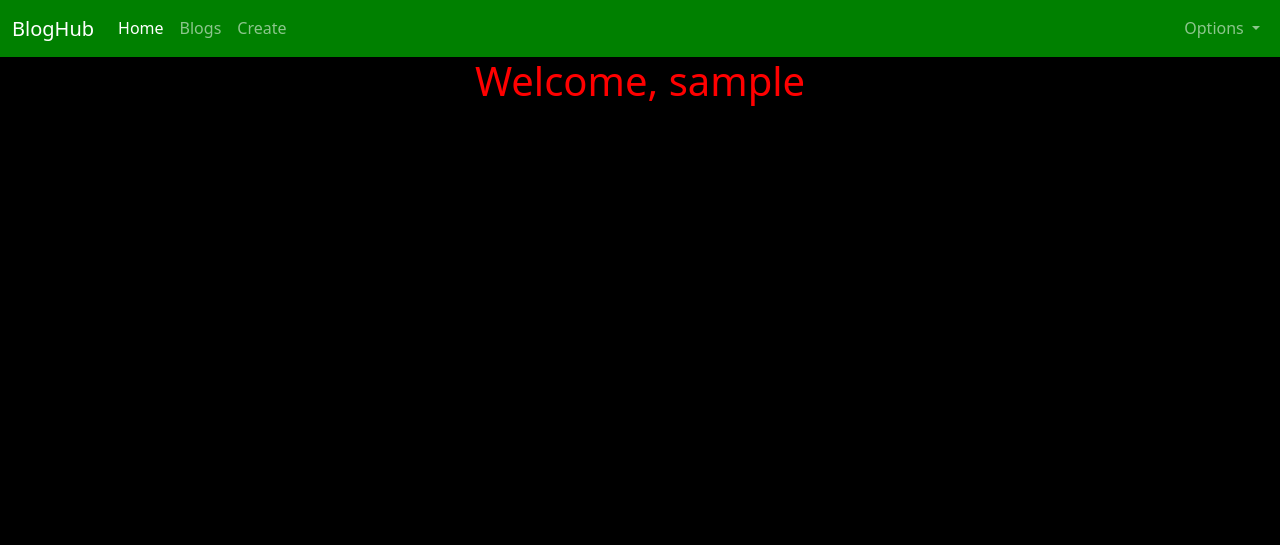
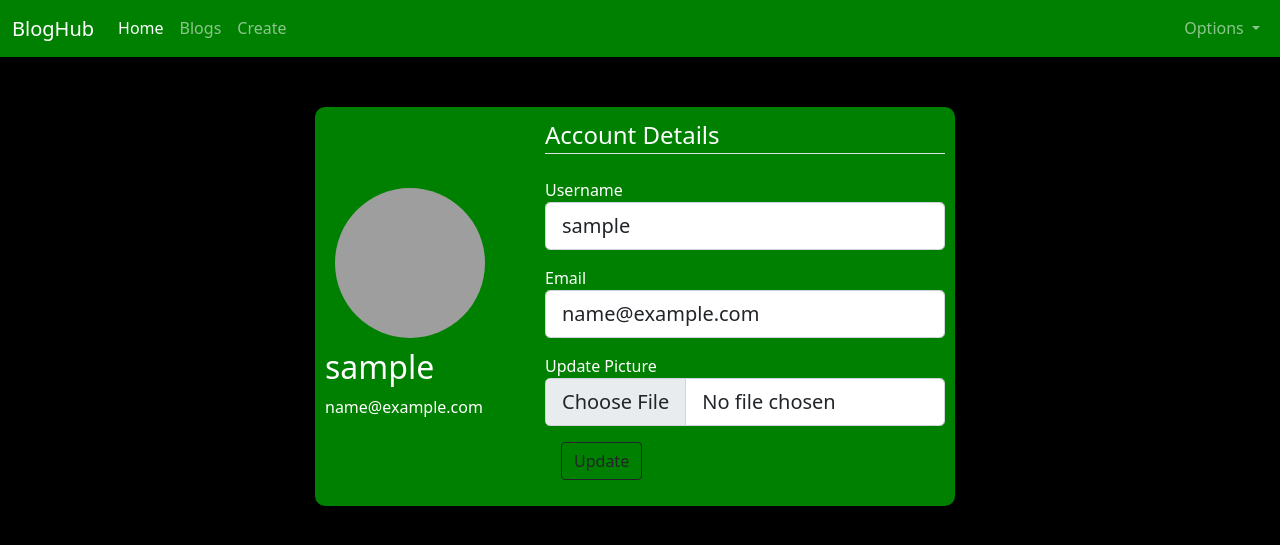
Before and after one commit to shubham-purohit/Blog-App, a Flask app: page /account in a window 1280 px wide. Shown: the top 545 px of the page. Run offline with Flask 2, Linux system fonts and the light colour scheme; the visitor is signed in with stand-in values (Sample User, id 1); data comes from the database, SQL or seed files in the repository; some libraries are stand-ins or nearby versions; grey boxes are pictures that could not be loaded.

Commit message:
Account page updated and picture upload added

```diff
--- a/Flask_Blog/flaskblog/forms.py
+++ b/Flask_Blog/flaskblog/forms.py
@@ -1,4 +1,6 @@
 from flask_wtf import FlaskForm
+from flask_wtf.file import FileField, FileAllowed
+from flask_login import current_user
 from wtforms import StringField, PasswordField, SubmitField, BooleanField
 from wtforms.validators import DataRequired, Length, Email, EqualTo, ValidationError
 from .models import User
@@ -28,3 +30,23 @@ class LoginForm(FlaskForm):
     password = PasswordField('Password', validators=[DataRequired()])
     remember = BooleanField('Remember me')
     submit = SubmitField('Login')
+
+
+class AccountUpdateForm(FlaskForm):
+    username = StringField('Username', validators=[DataRequired(), Length(min=8, max=20)])
+    email = StringField('Email', validators=[DataRequired(), Email()])
+    picture = FileField('Update Picture', validators=[FileAllowed(['jpeg', 'jpg', 'png'])])
+
+    submit = SubmitField('Update')
+
+    def validate_username(self, username):
+        if username.data != current_user.username:
+            user = User.query.filter_by(username=username.data).first()
+            if user:
+                raise ValidationError('Usename is already taken')
+
+    def validate_email(self, email):
+        if email.data != current_user.email:
+            user = User.query.filter_by(email=email.data).first()
+            if user:
+                raise ValidationError('Email is already registered')
--- a/Flask_Blog/flaskblog/routes.py
+++ b/Flask_Blog/flaskblog/routes.py
@@ -1,9 +1,12 @@
+import os
+import secrets
+from PIL import Image
 from flask import render_template, url_for, flash, redirect, request
 from flask_login import login_user, current_user, logout_user, login_required
 
 from . import app, db, bcrypt
 from .models import User
-from .forms import RegistrationForm, LoginForm
+from .forms import RegistrationForm, LoginForm, AccountUpdateForm
 
 
 posts = [
@@ -101,7 +104,34 @@ def logout_page():
     return redirect(url_for('login_page'))
 
 
+def save_picture(picture_data):
+    random_hex = secrets.token_hex(8)
+    _, picture_ext = os.path.splitext(picture_data.filename)
+    picture_name = random_hex + picture_ext
+    picture_path = os.path.join(app.root_path, 'static/profile_pics' , picture_name)
+    # output_size = (125, 125)
+    # image = Image.open(picture_data)
+    # image.thumbnail(output_size)
+    # image.save(picture_path)
+    picture_data.save(picture_path)
+    return picture_name
+
+
 @app.route("/account", methods=['GET', 'POST'])
 @login_required
 def account_page():
-    return render_template('account.html', title='Account')
+    form = AccountUpdateForm()
+    if form.validate_on_submit():
+        if form.picture.data:
+            picture_name = save_picture(form.picture.data)
+            current_user.image_file = picture_name
+        current_user.username = form.username.data
+        current_user.email = form.email.data
+        db.session.commit()
+        flash('Account Updated!', 'success')
+        return redirect(url_for('account_page'))
+    elif request.method == 'GET':
+        form.username.data = current_user.username
+        form.email.data = current_user.email
+    image_file = url_for('static', filename='profile_pics/' + current_user.image_file)
+    return render_template('account.html', title='Account', image_file=image_file, form= form)
--- a/Flask_Blog/flaskblog/static/main.css
+++ b/Flask_Blog/flaskblog/static/main.css
@@ -21,7 +21,26 @@ body {
   text-align: left;
 }
 
+.content-section {
+    margin:50px 10px 0 0;
+    background:green;
+    width:50%;
+    padding: 10px;
+    border-radius: 10px;
+    display: inline-flex;
+    align-items: center;
+    text-align: left;
+}
 
+.media {
+margin-right:50px;
+}
+
+.account-img {
+    height:150px;
+    width:150px;
+    margin:10px;
+}
 
 .nav-item {
     border-bottom:green .5px solid
--- a/Flask_Blog/flaskblog/templates/account.html
+++ b/Flask_Blog/flaskblog/templates/account.html
@@ -1,6 +1,60 @@
 {% extends "layout.html" %}
 {% block content %}
 <div style="color:white;text-align:center">
-    <h1 style="color:red;">Welcome, {{current_user.username}}</h1>
+    <div class="content-section">
+        <div class="media">
+            <img class="rounded-circle account-img" src={{image_file}}>
+            <div class="media-body">
+                <h2 class="account-heading">{{current_user.username}}</h2>
+                <p>{{current_user.email}}</p>
+            </div>
+        </div>
+        <div>
+    <form method="POST" action="" enctype="multipart/form-data">
+        {{form.hidden_tag()}}
+        <fieldset class="form-group">
+            <legend class="border-bottom mb-4">Account Details</legend>
+            <div class="form-group" style="text-align:left">
+                {{ form.username.label(class="form-control-label")}}
+                {% if form.username.errors %}
+                    {{ form.username(class="form-control form-control-lg is-invalid")}}
+                    <div class="invalid-feedback">
+                        {% for error in form.username.errors %}
+                            <span>{{error}}</span>
+                        {% endfor %}
+                    </div>
+                {% else %}
+                    {{ form.username(class="form-control form-control-lg")}}
+                {% endif %}
+            </div>
+            <div class="form-group pt-3" style="text-align:left">
+                {{ form.email.label(class="form-control-label")}}
+                {% if form.email.errors %}
+                    {{ form.email(class="form-control form-control-lg is-invalid")}}
+                    <div class="invalid-feedback">
+                        {% for error in form.email.errors %}
+                            <span>{{error}}</span>
+                        {% endfor %}
+                    </div>
+                {% else %}
+                    {{ form.email(class="form-control form-control-lg")}}
+                {% endif %}
+            </div>
+             <div class="form-group pt-3" style="text-align:left">
+                 {{ form.picture.label()}}
+                 {{ form.picture(class="form-control form-control-lg")}}
+                 {% if form.picture.errors %}
+                     {% for error in form.picture.errors %}
+                           <span class="text-danger">{{error}}</span>
+                     {% endfor %}
+                 {% endif %}
+             </div>
+        </fieldset>
+        <div class="form-group p-3">
+            {{form.submit(class="btn btn-outline-dark")}}
+        </div>
+    </form>
+</div>
+    </div>
 </div>
 {% endblock %}
```
Also changed, not shown: 2 other files.
